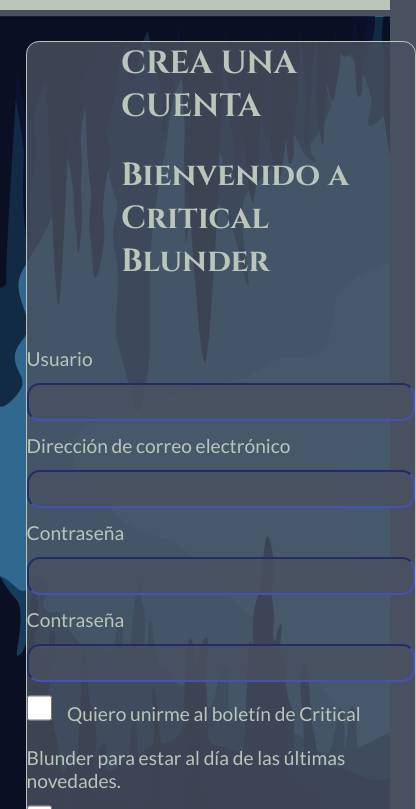
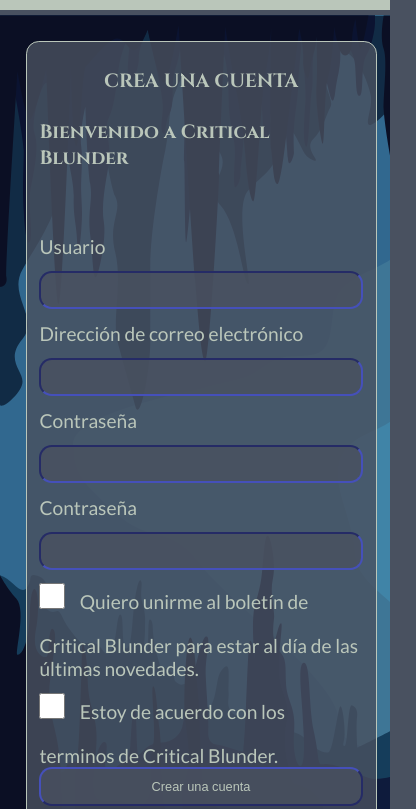
Before and after one commit to fruisua898/CriticalBlunder_RuizSuarezFrancisco_DWEC, a plain HTML site: page register.html in a window 390 px wide. Shown: the part 31-840 px from the top of the page, 416 px wide, since content can reach past the window. Drawn offline with Linux system fonts and the light colour scheme.

Commit message:
Register terminado - Register responsive 100% TODO - El footer sigue pendiente

```diff
--- a/css/grid.css
+++ b/css/grid.css
@@ -289,6 +289,7 @@
       '.        .           .      .       .       .       .       .       .       .       .       .'
       "ftgen    ftgen       ftgen  ftgen   ftgen   ftgen   ftgen   ftgen   ftgen   ftgen   ftgen   ftgen";
 
+
 }
 
 
@@ -313,7 +314,7 @@
     .grid-form--register{
         grid-area: formreg;
         grid-template-areas:
-                ".        .        .    .           .           .           welcomereg  .           .           .    .   ."
+                ".        .        .    welcomereg  welcomereg  welcomereg  welcomereg  welcomereg   welcomereg .    .   ."
                 ".        .        .    userreg     userreg     userreg     userreg     userreg     userreg     .    .   ."
                 ".        .        .    userreg     userreg     userreg     userreg     userreg     userreg     .    .   ."
                 ".        .        .    emailreg    emailreg    emailreg    emailreg    emailreg    emailreg    .    .   ."
--- a/css/style.css
+++ b/css/style.css
@@ -128,15 +128,28 @@
 
 
 /********REGISTER********/
+@media only screen and (max-width: 1318px) {
+
+    div>h2.welcome-reg , div>h2.crea-account{
+        font-size: 1.5rem;
+    }
+    form{
+        padding: 1rem;
+    }
+}
+
+
+
+
+
 
 div > h2{
     display: grid;
     justify-content: center;
     font-size: 2.5rem;
-
+    margin-top: 1rem;
     margin-bottom: 2rem;
     font-weight: bold;
-
 }
 
 
@@ -162,6 +175,9 @@
 .grid-form--register{
     width: 100%;
     margin: 2rem 2rem 2rem 2rem;
+    resize: both;
+    min-width: 120px;
+    max-width: 90%;
 }
 
 input ,form > div > button {
```
